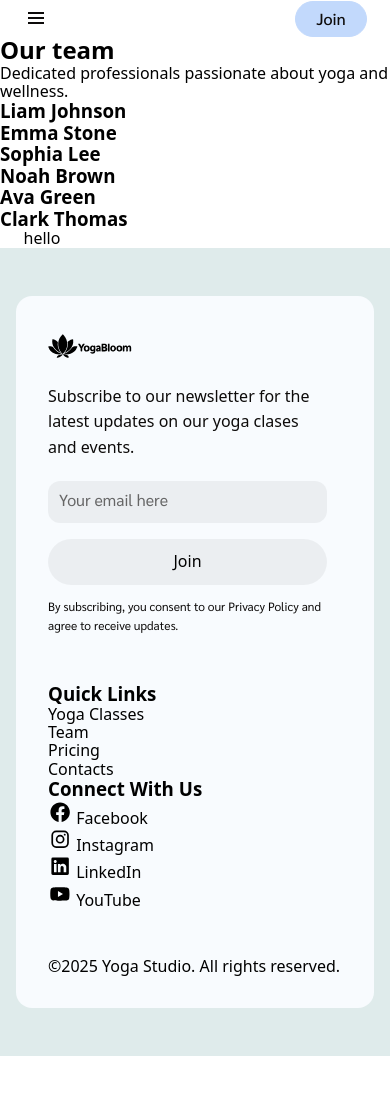
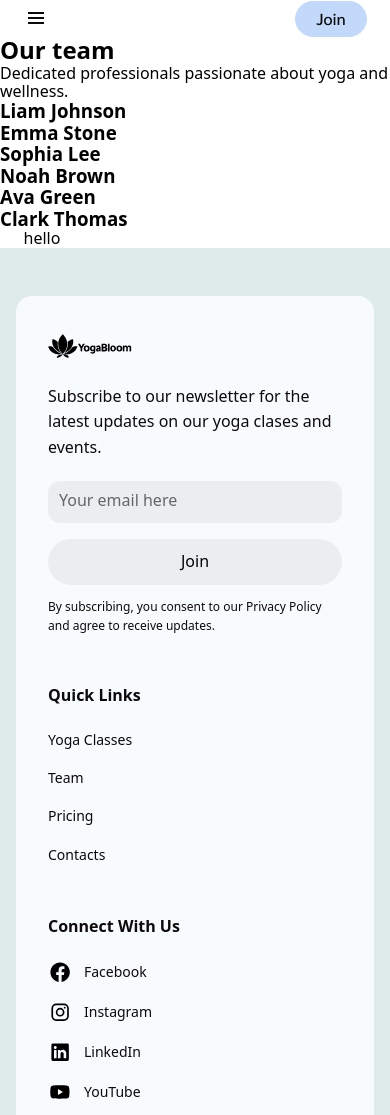
Before and after one commit to EddNik/Yoga-Club, a website built with Vite: page src/index.html in a window 390 px wide. Shown: the top 1115 px of the page. Before the commit the page ends 1056 px from the top, so only its background shows below. Built offline with nearby package versions, Linux system fonts and the light colour scheme.

Commit message:
css mobile

```diff
--- a/src/css/footer.css
+++ b/src/css/footer.css
@@ -19,7 +19,7 @@
   justify-content: flex-start;
   flex-direction: column;
   gap: 20px;
-  max-width: 279px;
+  max-width: 343px;
 }
 .logo-footer {
   width: 84px;
@@ -47,7 +47,6 @@
   background: rgba(13, 11, 10, 0.05);
 }
 .input-footer::placeholder {
-  font-family: "Sarabun", sans-serif;
   font-weight: 400;
   font-size: 16px;
   line-height: 1.6;
@@ -68,10 +67,55 @@
   height: 46px;
 }
 .text-privaci {
-  font-family: "Sarabun", sans-serif;
   font-weight: 400;
   font-size: 12px;
   line-height: 1.6;
   color: #0d0b0a;
   margin-top: 12px;
 }
+.links-footer {
+  display: flex;
+  align-items: flex-start;
+  justify-content: flex-start;
+  flex-direction: column;
+  gap: 40px;
+}
+.title-footer {
+  font-weight: 600;
+  font-size: 16px;
+  line-height: 1.6;
+  color: #0d0b0a;
+}
+.links-connect {
+  display: flex;
+  justify-content: flex-start;
+  flex-direction: column;
+  gap: 12px;
+}
+.link-footer-four {
+  display: flex;
+  align-items: flex-start;
+  justify-content: flex-start;
+  flex-direction: column;
+  gap: 0px;
+}
+.list-footer {
+  padding: 8px 0px;
+  font-weight: 400;
+  font-size: 14px;
+  line-height: 1.6;
+  color: #0d0b0a;
+}
+.icons-list-footer {
+  display: flex;
+  align-items: center;
+  justify-content: flex-start;
+  flex-direction: row;
+  gap: 12px;
+}
+.copyrigth {
+  font-weight: 400;
+  font-size: 14px;
+  line-height: 1.6;
+  color: #0d0b0a;
+}
--- a/src/partials/footer.html
+++ b/src/partials/footer.html
@@ -33,21 +33,22 @@
     </div>
     <div class="links-footer">
       <div class="links-connect">
-        <h3>Quick Links</h3>
-        <ul>
-          <li>
+        <h3 class="title-footer">Quick Links</h3>
+        <ul class="link-footer-four">
+          <li class="list-footer">
             <a href="./yoga-classes.html">Yoga Classes</a>
           </li>
-          <li><a href="./team.html">Team</a></li>
-          <li><a href="./pricing.html">Pricing</a></li>
-          <li><a href="#">Contacts</a></li>
+          <li class="list-footer"><a href="./team.html">Team</a></li>
+          <li class="list-footer"><a href="./pricing.html">Pricing</a></li>
+          <li class="list-footer"><a href="#">Contacts</a></li>
         </ul>
       </div>
       <div class="links-connect">
-        <h3>Connect With Us</h3>
-        <ul>
-          <li>
+        <h3 class="title-footer">Connect With Us</h3>
+        <ul class="link-footer-four">
+          <li class="list-footer">
             <a
+              class="icons-list-footer"
               href="https://www.facebook.com/"
               target="_blank"
               rel="noopener noreferrer"
@@ -58,8 +59,9 @@
               Facebook
             </a>
           </li>
-          <li>
+          <li class="list-footer">
             <a
+              class="icons-list-footer"
               href="https://www.instagram.com/"
               target="_blank"
               rel="noopener noreferrer"
@@ -70,8 +72,9 @@
               Instagram
             </a>
           </li>
-          <li>
+          <li class="list-footer">
             <a
+              class="icons-list-footer"
               href="https://www.linkedin.com/"
               target="_blank"
               rel="noopener noreferrer"
@@ -82,8 +85,9 @@
               LinkedIn
             </a>
           </li>
-          <li>
+          <li class="list-footer">
             <a
+              class="icons-list-footer"
               href="https://www.youtube.com/"
               target="_blank"
               rel="noopener noreferrer"
@@ -97,6 +101,6 @@
         </ul>
       </div>
     </div>
-    <p>&copy;2025 Yoga Studio. All rights reserved.</p>
+    <p class="copyrigth">&copy;2025 Yoga Studio. All rights reserved.</p>
   </div>
 </footer>
```
